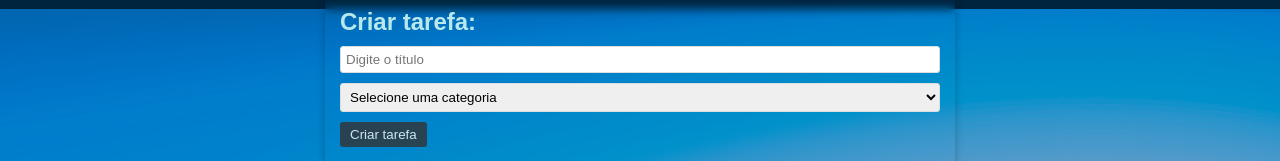
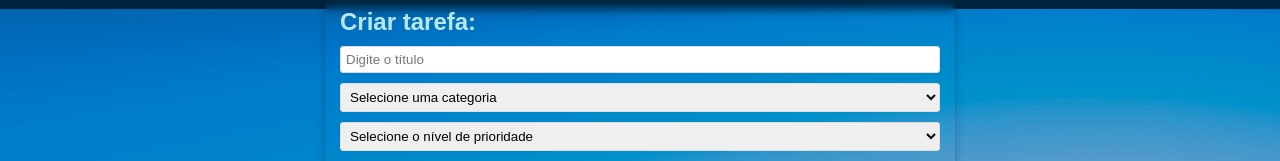
Before and after one commit to davisaugust/React-todo-list, a React (Vite) app: page / in a window 1280 px wide. Shown: the part 791-952 px from the top of the page. Built offline with nearby package versions, Linux system fonts and the light colour scheme.

Commit message:
Fix: Fixing and adjusting some details.

```diff
--- a/src/App.css
+++ b/src/App.css
@@ -59,6 +59,11 @@
   display: flex;
   justify-content: space-between;
   align-items: center;
+
+}
+
+.todo p{
+  text-align: left;
 }
 
 .TodoForm{
--- a/src/components/TodoForm.jsx
+++ b/src/components/TodoForm.jsx
@@ -4,15 +4,17 @@
 const TodoForm = ( {addTodo} ) => {
   const [value, setValue] = useState("");
   const [category, setCategory] = useState("");
+  const [priority, setPriority] = useState("");
 
   const handleSubmit = (e) => {
     e.preventDefault();
-    if (!value || !category) return;
+    if (!value || !category || !priority) return;
     // adicionar todo
-    addTodo(value, category);
+    addTodo(value, category, priority);
     // limpar os campos
     setValue("");
     setCategory("");
+    setPriority("");
   };
 
   return (
@@ -36,7 +38,20 @@
           <option value="Pessoal">Pessoal</option>
           <option value="Estudos">Estudos</option>
         </select>
-        <button type="submit">Criar tarefa</button>
+
+        <select
+          value={priority}
+          name=""
+          id=""
+          onChange={(e) => setPriority(e.target.value)}
+        >
+          <option value="">Selecione o nível de prioridade</option>
+          <option value="urgency">Urgente</option>
+          <option value="noturgent">Não urgente</option>
+          <option value="Tranquilo">Tranquilo</option>
+        </select>
+        <button type=
+        "submit">Criar tarefa</button>
       </form>
     </div>
   );
```
